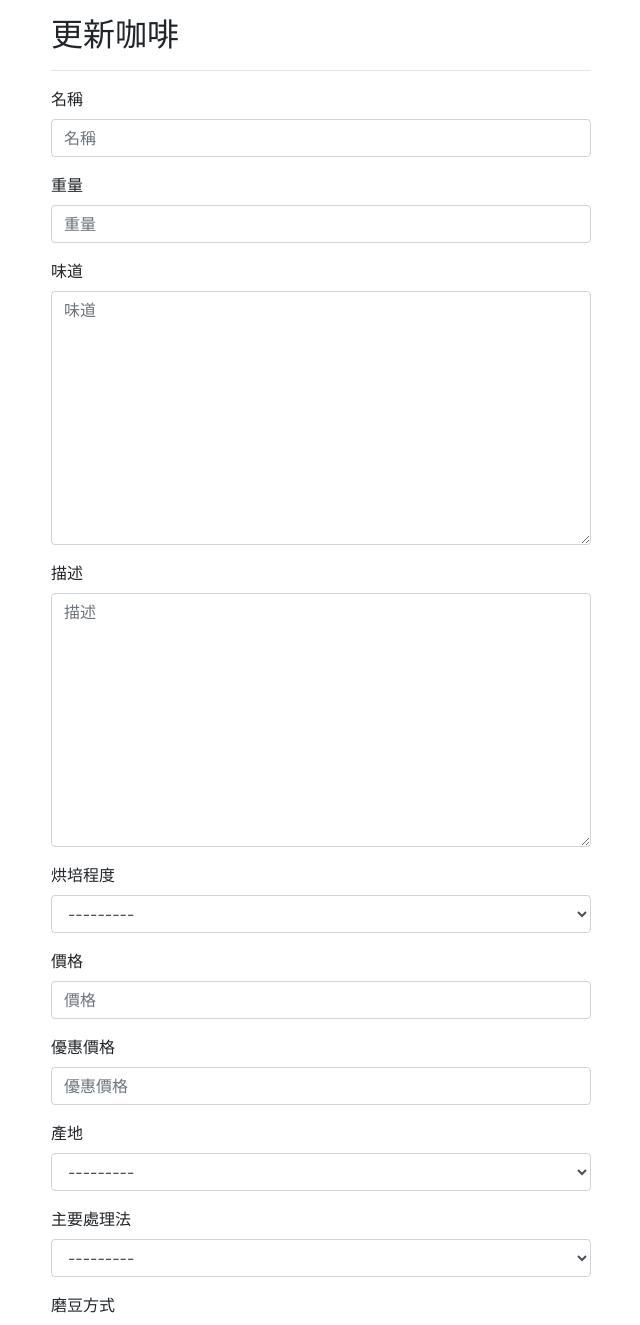
After one commit to SasakiYuki0526/django-coffee-shop, a Django app: template templates/coffees/edit.html in a window 1280 px wide. The commit adds this page. Shown: the top 1325 px of the page, without its empty margins (319-959 px from the left). Run offline with Django 3.2, Linux system fonts and the light colour scheme; the template is opened without the code that fills it: values that come from a table or form of the project are taken from there, others are empty; some libraries are stand-ins or nearby versions.

Commit message:
feat(coffee):add edit

```diff
--- a/coffees/urls.py
+++ b/coffees/urls.py
@@ -10,4 +10,6 @@ urlpatterns = [
     path('<int:pk>/', views.show, name='show'),
     # ex: /coffees/add/
     path('add/', views.add, name='add'),
+    # ex: /coffees/1/edit/
+    path('<int:pk>/edit/', views.edit, name='edit'),
 ]
--- /dev/null
+++ b/templates/coffees/edit.html
@@ -0,0 +1,11 @@
+{% extends 'layout.html' %}
+
+{% block main %}
+<div class="row">
+    <div class="col col-sm-10 offset-sm-1 col-md-8 offset-md-2 col-lg-6 offset-lg-3">
+        <h2>更新咖啡</h2>
+        <hr>
+        {% include 'share/_form.html' %}
+    </div>
+</div>
+{% endblock %}
--- a/templates/coffees/show.html
+++ b/templates/coffees/show.html
@@ -15,4 +15,5 @@
 <p>磨豆方式: {{ coffee.grindings.all | join:', ' }}</p>
 
 <a href="{% url 'coffees:index' %}" class="btn btn-primary"><< 返回</a>
+<a href="{% url 'coffees:edit' coffee.id %}"class="btn btn-info float-right mr-2">編輯</a>
 {% endblock %}
```
Also changed, not shown: coffees/views.py (+9 -0 lines).
